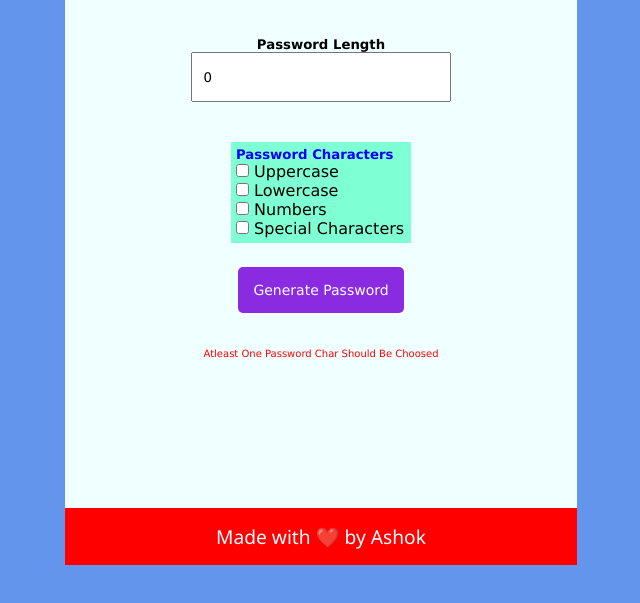
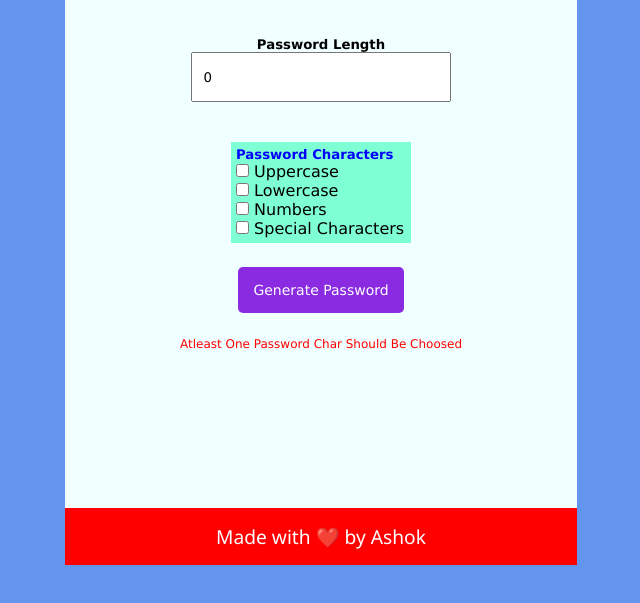
Before and after one commit to ashokide/password, a plain HTML site: page index.html in a window 1280 px wide. Both pictures are taken after a click on the button "Generate Password". Shown: the part 155-758 px from the top of the page, without its empty margins (319-959 px from the left). Drawn offline with Linux system fonts and the light colour scheme.

Commit message:
Add files via upload

```diff
--- a/app.js
+++ b/app.js
@@ -48,10 +48,11 @@ document.getElementById('gen-btn').addEventListener('click', () => {
     document.getElementById('password').innerHTML =
       'Password Length should be greater than 0 !!!';
     document.getElementById('password').style.color = 'red';
-    document.getElementById('password').style.fontSize = '10px';
+    document.getElementById('password').style.fontSize = '12px';
   }
   if(!(upper || lower || num || special)){
     document.getElementById('password').innerHTML =
-      '<br/>Atleast One Password Char Should Be Choosed';
+      'Atleast One Password Char Should Be Choosed';
+      document.getElementById('password').style.color = 'red';
   }
 });
--- a/style.css
+++ b/style.css
@@ -16,7 +16,7 @@
 .myappcontent {
   background-color: azure;
   min-height: 80vh;
-  min-width: 80vw;
+  min-width: 70vw;
   position: relative;
 }
 
```
